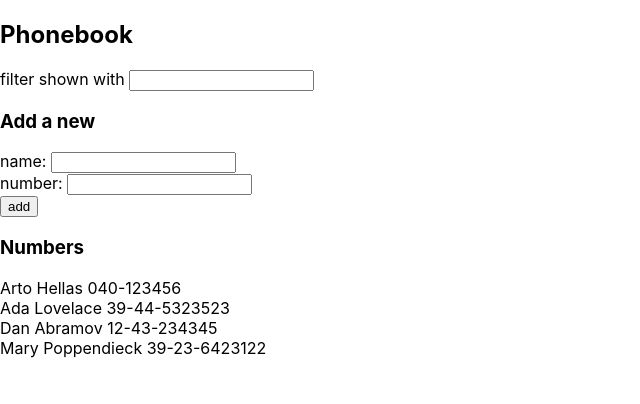
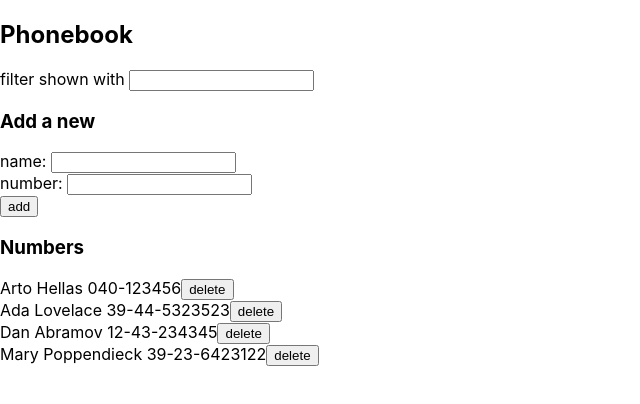
Before and after one commit to impliedfeline/full-stack-open-2019, a React (Create React App) app in the folder osa2/puhelinluettelo/: page / in a window 1280 px wide. Shown: the top 404 px of the page, without its empty margins (0-640 px from the left). Built offline with nearby package versions, Linux system fonts and the light colour scheme; data requests are answered from the project's data file.

Commit message:
Tee tehtävät 2.15-18

```diff
--- a/osa2/puhelinluettelo/src/App.js
+++ b/osa2/puhelinluettelo/src/App.js
@@ -2,7 +2,7 @@ import React, { useState, useEffect } from 'react'
 import Persons from './components/Persons'
 import PersonForm from './components/PersonForm'
 import Field from './components/Field'
-import axios from 'axios'
+import personService from './services/persons'
 
 const App = () => {
   const [ persons, setPersons ] = useState([])
@@ -11,33 +11,57 @@ const App = () => {
   const [ showName, setShowName ] = useState('')
 
   useEffect(() => {
-    axios
-      .get('http://localhost:3001/persons')
-      .then(response => setPersons(response.data))
+    personService
+      .getAll()
+      .then(initialPersons => {
+        setPersons(initialPersons)
+      })
   }, [])
 
-  const addPerson = (event) => {
+  const addPerson = event => {
     event.preventDefault()
+    const existingPerson = persons.find(p => p.name === newName)
+
+    if (existingPerson) {
+      if (window.confirm(`${newName} is already added to phonebook,
+        replace the old number with a new one?`)) {
+        personService
+          .update(existingPerson.id, { ...existingPerson, number: newNumber })
+          .then(returnedPerson =>
+            setPersons(persons.map(p =>
+              p.id !== returnedPerson.id ? p : returnedPerson)))
+      }
+      console.log("yeet");
+      return
+    }
+
     const newPerson = {
       name: newName,
       number: newNumber,
     }
 
-    if (persons.some((person) => person.name === newPerson.name)) {
-      alert(`${newPerson.name} is already added to phonebook`)
-      return
-    }
-
-    setPersons(persons.concat(newPerson))
-    setNewName('')
-    setNewNumber('')
+    personService
+      .create(newPerson)
+      .then(returnedPerson => {
+        setPersons(persons.concat(returnedPerson))
+        setNewName('')
+        setNewNumber('')
+      })
   }
 
   const filteredPersons = showName === '' ? persons :
-    persons.filter((person) =>
+    persons.filter(person =>
       person.name.toLowerCase().includes(showName.toLowerCase()))
 
-  const handleInput = (setter) => (event) => setter(event.target.value)
+  const handleInput = setter => event => setter(event.target.value)
+  const handleRemove = id => () => {
+    const person = persons.find(p => p.id === id)
+    if (window.confirm(`Delete ${person.name}?`)) {
+      personService
+        .remove(id)
+        .then(x => setPersons(persons.filter(p => p.id !== id)))
+    }
+  }
 
   return (
     <div>
@@ -49,7 +73,7 @@ const App = () => {
         name={newName} handleName={handleInput(setNewName)}
         number={newNumber} handleNumber={handleInput(setNewNumber)} />
       <h3>Numbers</h3>
-      <Persons persons={filteredPersons} />
+      <Persons persons={filteredPersons} handleRemove={handleRemove} />
     </div>
   )
 }
--- a/osa2/puhelinluettelo/src/components/Persons.js
+++ b/osa2/puhelinluettelo/src/components/Persons.js
@@ -1,13 +1,16 @@
 import React from 'react'
 
-const Person = ({ name, number }) => (
-  <div>{name} {number}</div>
+const Person = ({ name, number, handleRemove }) => (
+  <div>{name} {number}
+    <button type="button" onClick={handleRemove}>delete</button>
+  </div>
 )
 
-const Persons = ({ persons }) => (
+const Persons = ({ persons, handleRemove }) => (
   <div>
     {persons.map(person =>
-      <Person key={person.name} name={person.name} number={person.number} />)}
+      <Person key={person.id} name={person.name} number={person.number}
+        handleRemove={handleRemove(person.id)} />)}
   </div>
 )
 
--- /dev/null
+++ b/osa2/puhelinluettelo/src/services/persons.js
@@ -0,0 +1,26 @@
+import axios from 'axios'
+const baseUrl = 'http://localhost:3001/persons'
+
+const getAll = () => {
+  return axios.get(baseUrl).then(response => response.data)
+}
+
+const create = newObject => {
+  return axios.post(baseUrl, newObject).then(response => response.data)
+}
+
+const update = (id, newObject) => {
+  return axios.put(`${baseUrl}/${id}`, newObject)
+    .then(response => response.data)
+}
+
+const remove = id => {
+  return axios.delete(`${baseUrl}/${id}`).then(response => response.data)
+}
+
+export default {
+  getAll,
+  create,
+  update,
+  remove,
+}
```
